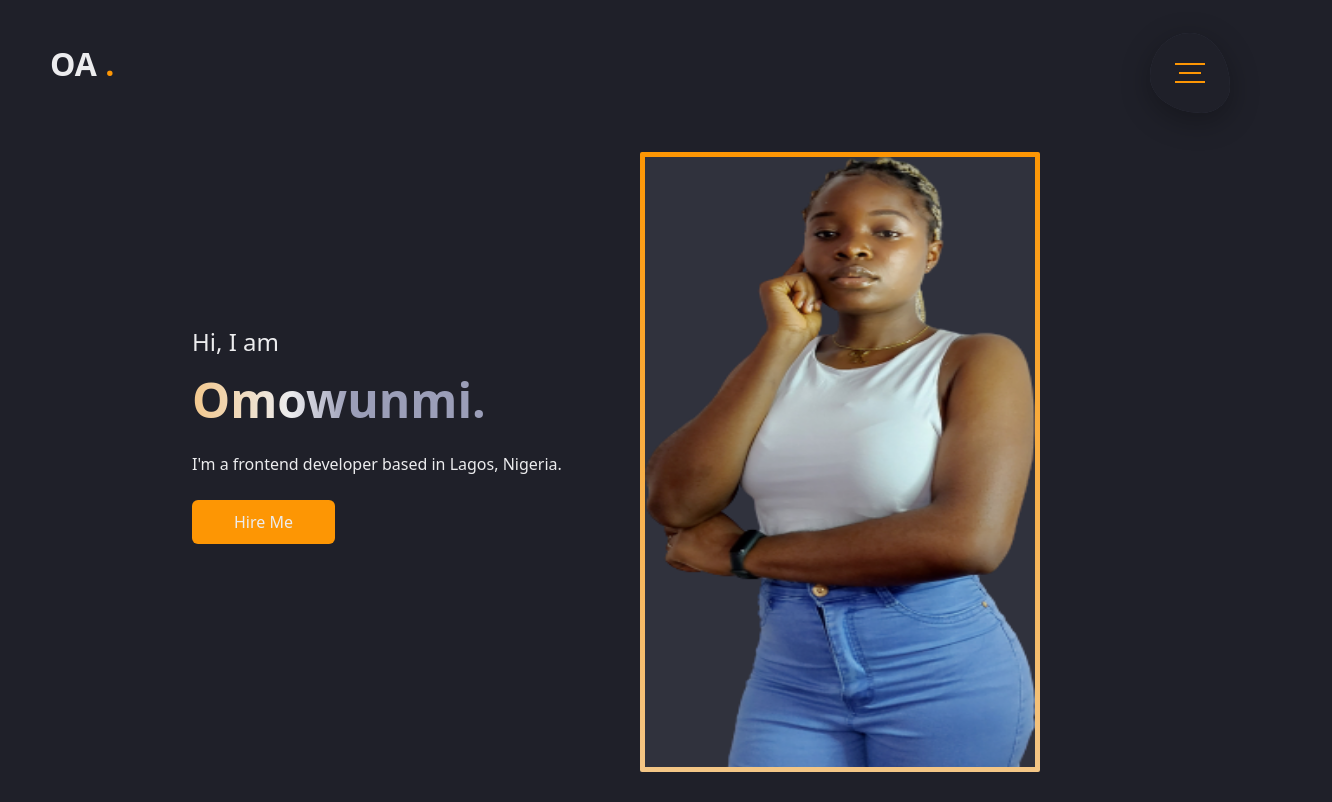
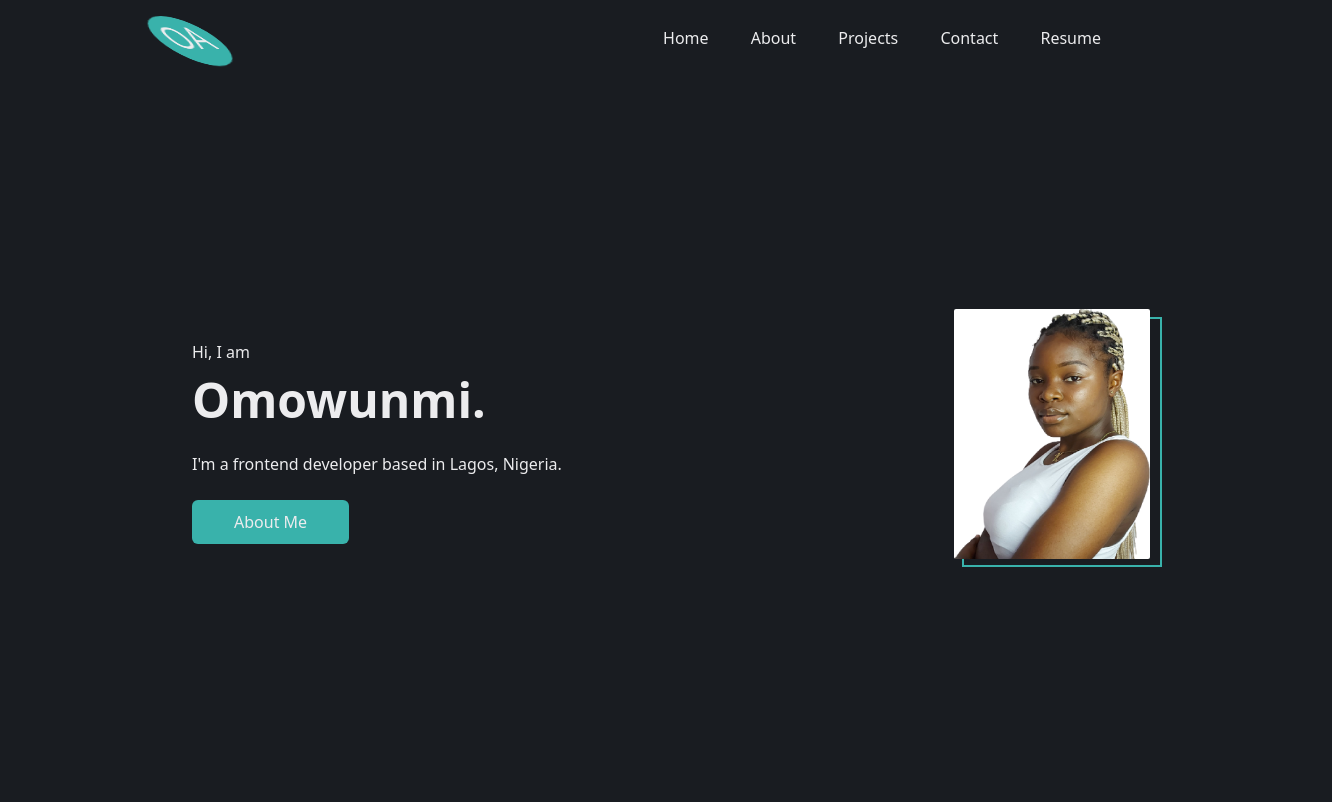
Before and after one commit to emmypuch/karenify, a plain HTML site: page index.html in a window 1280 px wide. Shown: the whole page, 1332 px wide, since content can reach past the window. Drawn offline with nearby package versions, Linux system fonts and the light colour scheme.

Commit message:
modified My-Portfolio

```diff
--- a/index.html
+++ b/index.html
@@ -12,67 +12,70 @@
   </head>
   <body>
     <div class="w-screen">
-      <section>
-        <a href="#" class="logo"
-          ><h1 class="font-bold" style="font-size: 2rem; color: #ececee;">
-            OA <span style="color: #fd9604">.</span>
-          </h1></a>
+      <section class="px-40 py-4 flex justify-between">
         <div>
-        <input
-        class="menu-icon"
-        type="checkbox"
-        id="menu-icon"
-        name="menu-icon"
-      />
-      <label for="menu-icon"></label>
-      <nav class="nav">
-        <ul class="pt-5">
+          <a href="#" id="Logo" style="margin-top: 50px"><h1>OA</h1></a>
+        </div>
+        <div class="navLinks">
+          <ul>
             <li><a href="#">Home</a></li>
-          <li><a href="#">Project</a></li>
+            <li><a href="#">About</a></li>
+            <li><a href="#">Projects</a></li>
             <li><a href="#">Contact</a></li>
             <li><a href="#">Resume</a></li>
           </ul>
-      </nav>
         </div>
       </section>
 
-      <section class="px-48 py-6">
+      <section
+        class="flex px-48 py-4"
+        style="align-items: center; min-height: 90vh"
+      >
         <div class="grid grid-cols-2">
-          <div class="content" style="margin-top: 300px;">
-            <h3 style="font-size: 1.5rem; color: #ececee;">
-              Hi, I am
-            </h3>
+          <div class="content" style="align-self: center">
+            <h3 style="font-size: 1rem; color: #ececee">Hi, I am</h3>
             <div class="wrapper">
-              <h1 class="font-bold mt-1" style="color: #ececee; font-size: 3rem;">Omowunmi.</h1>
+              <h1 class="font-bold" style="color: #ececee; font-size: 3rem">
+                Omowunmi.
+              </h1>
             </div>
-            <p class="mt-4" style="color: #ececee; font-size: 1rem;">I'm a frontend developer based in Lagos, Nigeria.</p>
+            <p class="mt-4" style="color: #ececee; font-size: 1rem">
+              I'm a frontend developer based in Lagos, Nigeria.
+            </p>
             <div id="button">
-              <button class="text-base py-2 rounded-md px-10 focus:outline-none mt-6">Hire Me</button>
+              <button
+                class="text-base py-2 rounded-md px-10 focus:outline-none mt-6"
+              >
+                About Me
+              </button>
             </div>
           </div>
 
-          <div class="image mt-32">
-            <div id="imgContent">
-              <div style="overflow-y: hidden; width: auto; height: 100%;">
-                <img src="images/portrait.png" alt="" style="background-color: #30323d; width: 150%; height: 110%;" />
+          <div style="position: relative; left: 400px">
+            <div
+              style="
+                height: 250px;
+                width: 200px;
+                position: relative;
+                border: 2px solid #39b2ab;
+              "
+            >
+              <img
+                src="images/header-img44.png"
+                alt=""
+                style="
+                  border-radius: 2px;
+                  position: absolute;
+                  width: inherit;
+                  height: inherit;
+                  top: -10px;
+                  left: -10px;
+                "
+              />
             </div>
-            </div>
-
           </div>
         </div>
       </section>
-
-    </div>
-
-
-
-      <!-- <div class="content-image">
-        <img src="images//20200903_111801-removebg-preview.png" alt="" />
-      </div>
-
-      <div>
-        <img src="images//20200903_112039-removebg-preview.png" alt="" />
-      </div> -->
     </div>
 
     <script src="script.js"></script>
--- a/styles.css
+++ b/styles.css
@@ -3,255 +3,59 @@ body {
   margin: 0;
   padding: 0;
   box-sizing: border-box;
-  background-color: #1f2029;
+  background-color: #191c21;
 }
 
-[type="checkbox"]:checked,
-[type="checkbox"]:not(:checked) {
-  position: absolute;
-  left: -9999px;
-}
-.menu-icon:checked + label,
-.menu-icon:not(:checked) + label {
-  position: fixed;
-  top: 63px;
-  right: 75px;
-  display: block;
-  width: 30px;
-  height: 30px;
-  padding: 0;
-  margin: 0;
-  cursor: pointer;
-  z-index: 10;
-}
-.menu-icon:checked + label:before,
-.menu-icon:not(:checked) + label:before {
-  position: absolute;
-  content: "";
-  display: block;
-  width: 30px;
-  height: 20px;
-  z-index: 20;
-  top: 0;
-  left: 0;
-  border-top: 2px solid #fd9604;
-  border-bottom: 2px solid #fd9604;
-  transition: border-width 100ms 1500ms ease,
-    top 100ms 1600ms cubic-bezier(0.23, 1, 0.32, 1),
-    height 100ms 1600ms cubic-bezier(0.23, 1, 0.32, 1),
-    background-color 200ms ease, transform 200ms cubic-bezier(0.23, 1, 0.32, 1);
-}
-.menu-icon:checked + label:after,
-.menu-icon:not(:checked) + label:after {
-  position: absolute;
-  content: "";
-  display: block;
-  width: 22px;
-  height: 2px;
-  z-index: 20;
-  top: 10px;
-  right: 4px;
-  background-color: #fd9604;
-  margin-top: -1px;
-  transition: width 100ms 1750ms ease, right 100ms 1750ms ease,
-    margin-top 100ms ease, transform 200ms cubic-bezier(0.23, 1, 0.32, 1);
-}
-.menu-icon:checked + label:before {
-  top: 10px;
-  transform: rotate(45deg);
-  height: 2px;
-  background-color: #fd9604;
-  border-width: 0;
-  transition: border-width 100ms 340ms ease,
-    top 100ms 300ms cubic-bezier(0.23, 1, 0.32, 1),
-    height 100ms 300ms cubic-bezier(0.23, 1, 0.32, 1),
-    background-color 200ms 500ms ease,
-    transform 200ms 1700ms cubic-bezier(0.23, 1, 0.32, 1);
-}
-.menu-icon:checked + label:after {
-  width: 30px;
-  margin-top: 0;
-  right: 0;
-  transform: rotate(-45deg);
-  transition: width 100ms ease, right 100ms ease, margin-top 100ms 500ms ease,
-    transform 200ms 1700ms cubic-bezier(0.23, 1, 0.32, 1);
+ul {
+  list-style-type: none;
 }
 
-.nav {
-  position: fixed;
-  top: 33px;
-  right: 50px;
-  display: block;
-  width: 80px;
-  height: 80px;
-  padding: 0;
-  margin: 0;
-  z-index: 9;
-  overflow: hidden;
-  box-shadow: 0 8px 30px 0 rgba(0, 0, 0, 0.3);
-  background-color: #353746;
-  animation: border-transform 7s linear infinite;
-  transition: top 350ms 1100ms cubic-bezier(0.23, 1, 0.32, 1),
-    right 350ms 1100ms cubic-bezier(0.23, 1, 0.32, 1),
-    transform 250ms 1100ms ease,
-    width 650ms 400ms cubic-bezier(0.23, 1, 0.32, 1),
-    height 650ms 400ms cubic-bezier(0.23, 1, 0.32, 1);
+ul li {
+  display: inline-block;
+  /* float: right; */
+  margin: 10px;
 }
-@keyframes border-transform {
-  0%,
-  100% {
-    border-radius: 63% 37% 54% 46% / 55% 48% 52% 45%;
+
+ul li a {
+  color: #ececee;
+  font-size: 1rem;
+  padding: 7px;
+  transition: border-color 0.5s;
+  border: 2px solid transparent;
+}
+
+ul li a:hover {
+  color: #ececee;
+  border: 2px solid #39b2ab;
+  border-radius: 5px;
+}
+
+@keyframes slidein {
+  from {
+    transform: skewX(50deg);
   }
-  14% {
-    border-radius: 40% 60% 54% 46% / 49% 60% 40% 51%;
-  }
-  28% {
-    border-radius: 54% 46% 38% 62% / 49% 70% 30% 51%;
-  }
-  42% {
-    border-radius: 61% 39% 55% 45% / 61% 38% 62% 39%;
-  }
-  56% {
-    border-radius: 61% 39% 67% 33% / 70% 50% 50% 30%;
-  }
-  70% {
-    border-radius: 50% 50% 34% 66% / 56% 68% 32% 44%;
-  }
-  84% {
-    border-radius: 46% 54% 50% 50% / 35% 61% 39% 65%;
+
+  to {
+    transform: skewX(40deg);
   }
 }
 
-.menu-icon:checked ~ .nav {
-  animation-play-state: paused;
-  top: 50%;
-  right: 50%;
-  transform: translate(50%, -50%);
-  width: 200%;
-  height: 200%;
-  transition: top 350ms 700ms cubic-bezier(0.23, 1, 0.32, 1),
-    right 350ms 700ms cubic-bezier(0.23, 1, 0.32, 1), transform 250ms 700ms ease,
-    width 750ms 1000ms cubic-bezier(0.23, 1, 0.32, 1),
-    height 750ms 1000ms cubic-bezier(0.23, 1, 0.32, 1);
-}
-
-.nav ul {
-  position: absolute;
-  top: 50%;
-  left: 0;
-  display: block;
-  width: 100%;
-  padding: 0;
-  margin: 0;
-  z-index: 6;
+#Logo h1 {
+  background-color: #39b2ab;
+  color: #ececee;
+  width: 60px;
+  height: 50px;
+  transform: skewX(30deg);
   text-align: center;
-  transform: translateY(-50%);
-  list-style: none;
-}
-.nav ul li {
-  position: relative;
-  display: block;
-  width: 100%;
-  padding: 0;
-  margin: 10px 0;
-  text-align: center;
-  list-style: none;
-  pointer-events: none;
-  opacity: 0;
-  visibility: hidden;
-  transform: translateY(30px);
-  transition: all 250ms linear;
-}
-.nav ul li:nth-child(1) {
-  transition-delay: 200ms;
-}
-.nav ul li:nth-child(2) {
-  transition-delay: 150ms;
-}
-.nav ul li:nth-child(3) {
-  transition-delay: 100ms;
-}
-.nav ul li:nth-child(4) {
-  transition-delay: 50ms;
-}
-.nav ul li a {
-  font-size: 4vh;
-  text-transform: uppercase;
-  line-height: 1.2;
-  display: inline-block;
-  position: relative;
-  color: #ececee;
-  transition: all 250ms linear;
-}
-.nav ul li a:hover {
-  text-decoration: none;
-  color: #fd9604;
-}
-
-.nav ul li a:hover:after {
-  width: 100%;
-}
-
-.menu-icon:checked ~ .nav ul li {
-  pointer-events: auto;
-  visibility: visible;
-  opacity: 1;
-  transform: translateY(0);
-  transition: opacity 350ms ease, transform 250ms ease;
-}
-.menu-icon:checked ~ .nav ul li:nth-child(1) {
-  transition-delay: 1400ms;
-}
-.menu-icon:checked ~ .nav ul li:nth-child(2) {
-  transition-delay: 1480ms;
-}
-.menu-icon:checked ~ .nav ul li:nth-child(3) {
-  transition-delay: 1560ms;
-}
-.menu-icon:checked ~ .nav ul li:nth-child(4) {
-  transition-delay: 1640ms;
-}
-
-.logo {
-  position: absolute;
-  top: 40px;
-  left: 50px;
-  display: block;
-  z-index: 11;
-  transition: all 250ms linear;
-}
-.logo a {
-  display: block;
-}
-
-@media screen and (max-width: 991px) {
-  .menu-icon:checked + label,
-  .menu-icon:not(:checked) + label {
-    right: 55px;
-  }
-  .logo {
-    left: 30px;
-  }
-  .nav {
-    right: 30px;
-  }
-
-  .nav ul li a {
-    font-size: 4vh;
-  }
-}
-
-#imgContent {
-  overflow-y: hidden;
-  height: 620px;
-  padding: 0.3rem;
-  width: 400px;
-  background: linear-gradient(#fd9604, #f3c686);
-  border-radius: 2px;
+  font-size: 1.8rem;
+  border-radius: 50%;
+  animation-name: slidein;
+  animation-duration: 5s;
+  animation-iteration-count: infinite;
 }
 
 #button button {
-  background-color: #fd9604;
+  background-color: #39b2ab;
   color: #ececee;
   transition: all 0.5s;
   border: 2px solid transparent;
@@ -260,26 +64,7 @@ body {
 
 #button button:hover {
   background-color: transparent;
-  color: #fd9604;
-  border: 2px solid #fd9604;
+  color: #39b2ab;
+  border: 2px solid #39b2ab;
   outline: none;
 }
-
-.wrapper h1 {
-  background: linear-gradient(to right, #fd9604 10%, #ececee 50%, #9b9eb8 60%);
-  background-size: auto auto;
-  background-clip: border-box;
-  background-size: 200% auto;
-  color: #fff;
-  background-clip: text;
-  text-fill-color: transparent;
-  -webkit-background-clip: text;
-  -webkit-text-fill-color: transparent;
-  animation: textclip 1.5s linear infinite;
-  display: inline-block;
-}
-@keyframes textclip {
-  to {
-    background-position: 200% center;
-  }
-}
```
Also changed, not shown: images/20200904_220153.jpg (added), images/header-img.png (added), images/header-img22.png (added), images/header-img44.png (added). Lines whose indentation alone changed are shown as unchanged.
